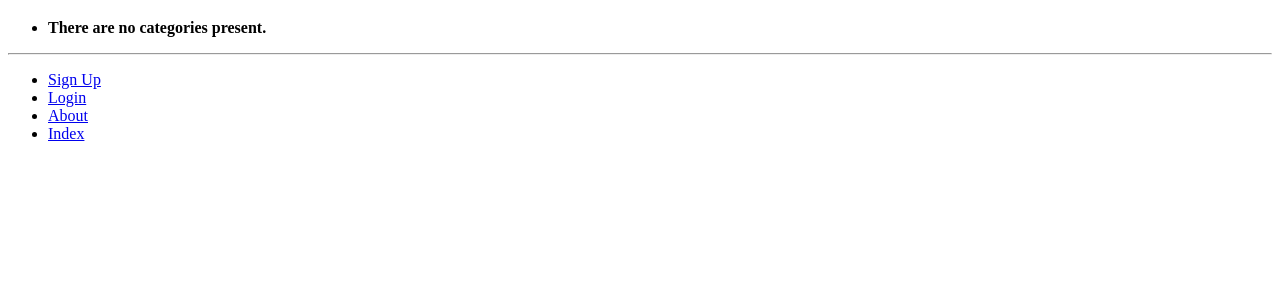
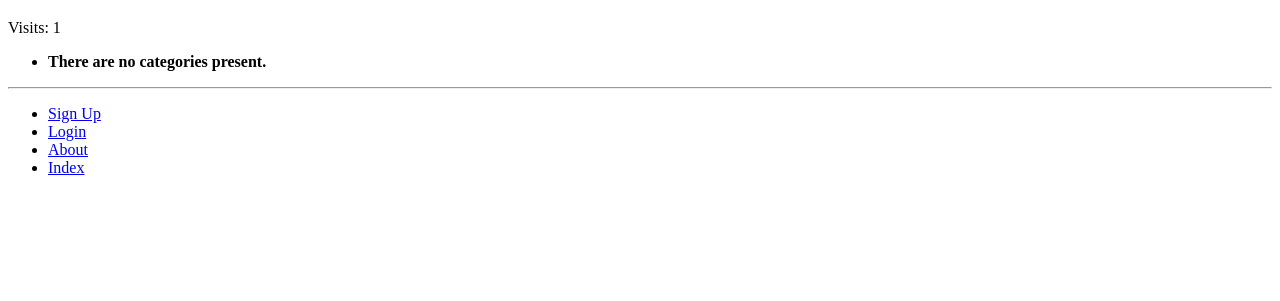
Before and after one commit to z-Shi/TangoWithDjango, a Django app: page /rango/about/ in a window 1280 px wide. Shown: the part 499-800 px from the top of the page. Run offline with Django 3.2, Linux system fonts and the light colour scheme; data that the repository does not hold is empty.

Commit message:
Tango w/ Django -> Up to Ch. 10

```diff
--- a/rango/views.py
+++ b/rango/views.py
@@ -5,20 +5,27 @@ from django.http import HttpResponse
 from django.contrib.auth.decorators import login_required
 from rango.models import Category, Page
 from rango.forms import CategoryForm, PageForm, UserForm, UserProfileForm
+from datetime import datetime
 
 
 def index(request):
     category_list = Category.objects.order_by('-likes')[:5]
     page_list = Page.objects.order_by('-views')[:5]
 
-    context_dict = {'boldmessage': 'Crunchy, creamy, cookie, candy, cupcake!',
-                    'categories': category_list, 'pages': page_list}
+    context_dict = {'boldmessage': 'Crunchy, creamy, cookie, candy, cupcake!', 'categories': category_list,
+                    'pages': page_list}
 
-    return render(request, 'rango/index.html', context=context_dict)
+    visitor_cookie_handler(request)
+
+    response = render(request, 'rango/index.html', context=context_dict)
+
+    return response
 
 
 def about(request):
-    return render(request, 'rango/about.html', {})
+    visitor_cookie_handler(request)
+    context_dict = {'visits': request.session['visits']}
+    return render(request, 'rango/about.html', context=context_dict)
 
 
 def show_category(request, category_name_slug):
@@ -143,3 +150,24 @@ def restricted(request):
 def user_logout(request):
     logout(request)
     return redirect(reverse('rango:index'))
+
+
+def get_server_side_cookie(request, cookie, default_val=None):
+    val = request.session.get(cookie)
+    if not val:
+        val = default_val
+    return val
+
+
+def visitor_cookie_handler(request):
+    visits = int(get_server_side_cookie(request, 'visits', '1'))
+    last_visit_cookie = get_server_side_cookie(request, 'last_visit', str(datetime.now()))
+    last_visit_time = datetime.strptime(last_visit_cookie[:-7], '%Y-%m-%d %H:%M:%S')
+
+    if (datetime.now() - last_visit_time).days > 0:
+        visits = visits + 1
+        request.session['last_visit'] = str(datetime.now())
+    else:
+        request.session['last_visit'] = last_visit_cookie
+
+    request.session['visits'] = visits
--- a/templates/rango/about.html
+++ b/templates/rango/about.html
@@ -7,11 +7,17 @@
 
 {% block body_block %}
     <h1>Rango says...</h1>
+
     <div>
         here is the about page. <br />
     </div>
+
     <div>
         <img src="{% static 'images/rango.jpg' %}" alt="Picture of Rango" height="400px" width="600px"/>
         <img src="{{ MEDIA_URL }}cat.jpg" alt="Picture of a Cat" height="400px" width="350px" />
     </div>
+
+    <div>
+        <p>Visits: {{ visits }}</p>
+    </div>
 {% endblock %}
```
